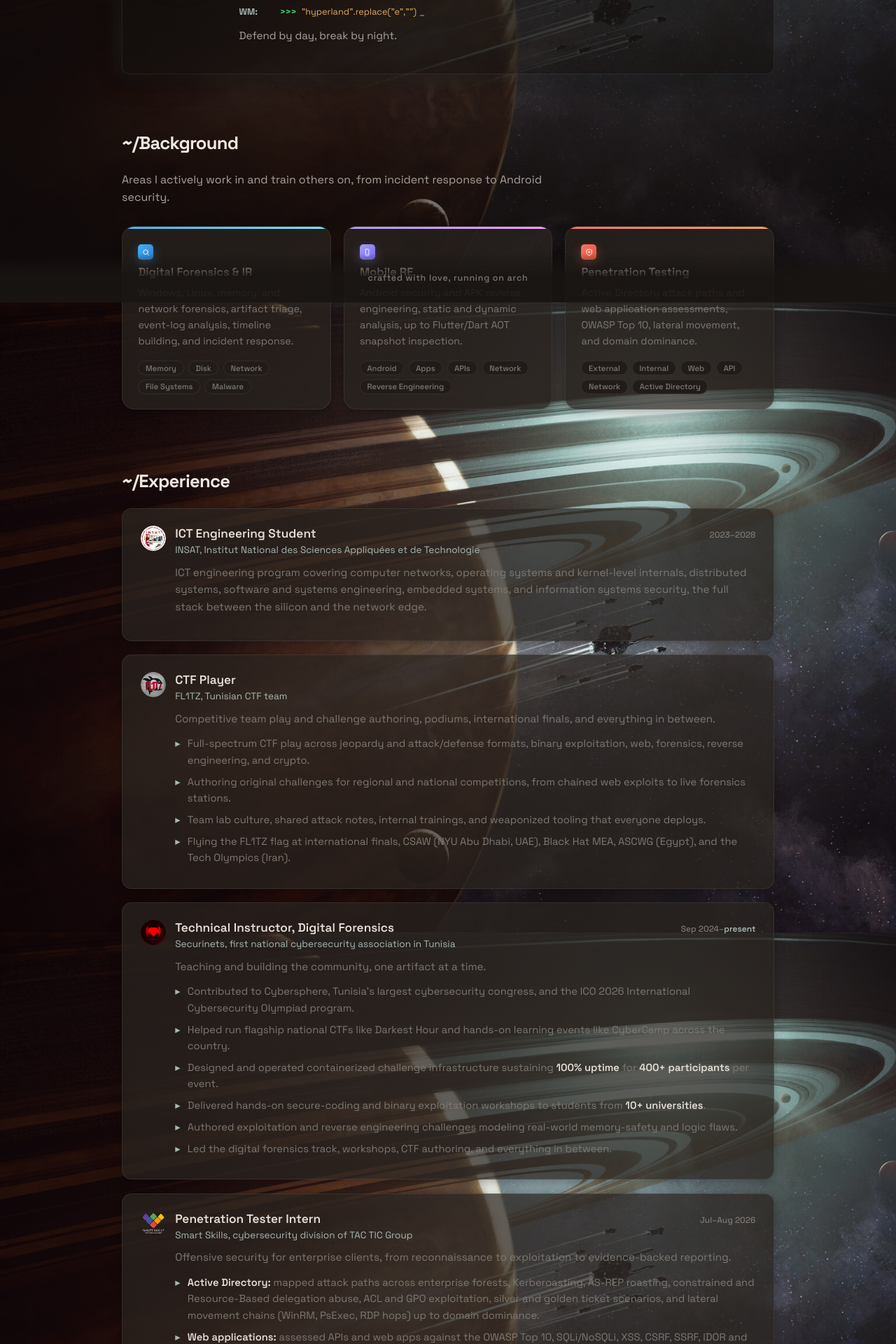
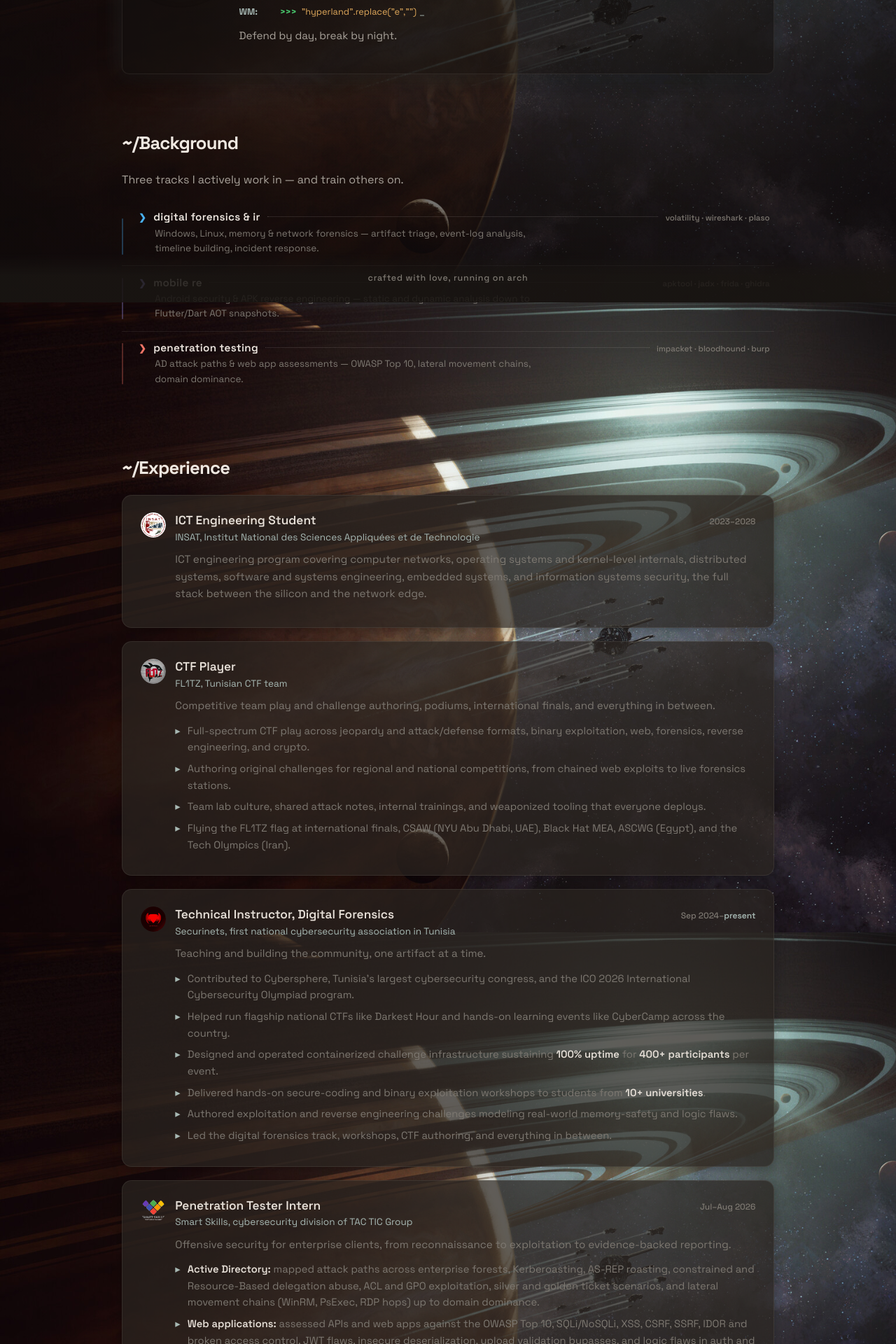
Before and after one commit to 0xZyyz/0xZyyz.github.io, a Jekyll site: the page built from index.html, in a window 1280 px wide. Shown: the part 468-2388 px from the top of the page at 70% size. Built offline with Jekyll 4.4.1, drawn with Linux system fonts in a browser that asks for light colours.

Commit message:
Replace background cards with slim terminal-style track rows

```diff
--- a/index.html
+++ b/index.html
@@ -40,45 +40,36 @@
 
   <section id="arsenal" class="section">
     <h2 class="section__title">~/Background</h2>
-    <p class="section__lede">Areas I actively work in and train others on, from incident response to Android security.</p>
-    <div class="arsenal">
-      <article class="arsenal-card arsenal-card--blue">
-        <span class="arsenal-card__icon" aria-hidden="true">
-          <svg viewBox="0 0 24 24" fill="none" stroke="currentColor" stroke-width="2" stroke-linecap="round" stroke-linejoin="round">
-            <circle cx="11" cy="11" r="7"></circle><line x1="21" y1="21" x2="16.65" y2="16.65"></line>
-          </svg>
-        </span>
-        <h3>Digital Forensics &amp; IR</h3>
-        <p>Windows, Linux, memory, and network forensics, artifact triage, event-log analysis, timeline building, and incident response.</p>
-        <ul class="arsenal-card__tags">
-          <li>Memory</li><li>Disk</li><li>Network</li><li>File Systems</li><li>Malware</li>
-        </ul>
-      </article>
-      <article class="arsenal-card arsenal-card--violet">
-        <span class="arsenal-card__icon" aria-hidden="true">
-          <svg viewBox="0 0 24 24" fill="none" stroke="currentColor" stroke-width="2" stroke-linecap="round" stroke-linejoin="round">
-            <rect x="7" y="2" width="10" height="20" rx="2"></rect><line x1="11" y1="18" x2="13" y2="18"></line>
-          </svg>
-        </span>
-        <h3>Mobile RE</h3>
-        <p>Android security and APK reverse engineering, static and dynamic analysis, up to Flutter/Dart AOT snapshot inspection.</p>
-        <ul class="arsenal-card__tags">
-          <li>Android</li><li>Apps</li><li>APIs</li><li>Network</li><li>Reverse Engineering</li>
-        </ul>
-      </article>
-      <article class="arsenal-card arsenal-card--coral">
-        <span class="arsenal-card__icon" aria-hidden="true">
-          <svg viewBox="0 0 24 24" fill="none" stroke="currentColor" stroke-width="2" stroke-linecap="round" stroke-linejoin="round">
-            <path d="M12 22s8-3.5 8-10V5l-8-3-8 3v7c0 6.5 8 10 8 10z"></path><circle cx="12" cy="11" r="2.5"></circle>
-          </svg>
-        </span>
-        <h3>Penetration Testing</h3>
-        <p>Active Directory attack paths and web application assessments, OWASP Top 10, lateral movement, and domain dominance.</p>
-        <ul class="arsenal-card__tags">
-          <li>External</li><li>Internal</li><li>Web</li><li>API</li><li>Network</li><li>Active Directory</li>
-        </ul>
-      </article>
-    </div>
+    <p class="section__lede">Three tracks I actively work in — and train others on.</p>
+    <ul class="tracks">
+      <li class="track track--blue">
+        <div class="track__head">
+          <span class="track__mark" aria-hidden="true">❯</span>
+          <h3>digital forensics &amp; ir</h3>
+          <span class="track__lead" aria-hidden="true"></span>
+          <span class="track__tools">volatility · wireshark · plaso</span>
+        </div>
+        <p class="track__desc">Windows, Linux, memory &amp; network forensics — artifact triage, event-log analysis, timeline building, incident response.</p>
+      </li>
+      <li class="track track--violet">
+        <div class="track__head">
+          <span class="track__mark" aria-hidden="true">❯</span>
+          <h3>mobile re</h3>
+          <span class="track__lead" aria-hidden="true"></span>
+          <span class="track__tools">apktool · jadx · frida · ghidra</span>
+        </div>
+        <p class="track__desc">Android security &amp; APK reverse engineering — static and dynamic analysis down to Flutter/Dart AOT snapshots.</p>
+      </li>
+      <li class="track track--coral">
+        <div class="track__head">
+          <span class="track__mark" aria-hidden="true">❯</span>
+          <h3>penetration testing</h3>
+          <span class="track__lead" aria-hidden="true"></span>
+          <span class="track__tools">impacket · bloodhound · burp</span>
+        </div>
+        <p class="track__desc">AD attack paths &amp; web app assessments — OWASP Top 10, lateral movement chains, domain dominance.</p>
+      </li>
+    </ul>
   </section>
 
   <section id="experience" class="section">
--- a/style.css
+++ b/style.css
@@ -670,85 +670,109 @@
 
 .section__lede { margin: 0 0 1.75rem; color: var(--text-secondary); max-width: 60ch; }
 
-/* ---- arsenal ---- */
-.arsenal {
-  display: grid;
-  grid-template-columns: repeat(auto-fit, minmax(250px, 1fr));
-  gap: 1.1rem;
-}
-
-.arsenal-card {
-  position: relative;
-  overflow: hidden;
-  background: var(--panel);
-  border: 1px solid var(--line);
-  border-radius: 18px;
-  padding: 1.5rem 1.4rem 1.3rem;
-  box-shadow: var(--shadow);
-  backdrop-filter: blur(8px);
-  -webkit-backdrop-filter: blur(8px);
-  transition: transform 0.2s ease, box-shadow 0.2s ease, border-color 0.2s ease;
-}
-
-.arsenal-card::before {
-  content: '';
-  position: absolute;
-  inset: 0 0 auto 0;
-  height: 3px;
-  border-radius: 18px 18px 0 0;
-}
-
-.arsenal-card--blue::before { background: linear-gradient(90deg, #49b1f5, #7ee0f5); }
-.arsenal-card--violet::before { background: linear-gradient(90deg, #a49cfd, #f49cfd); }
-.arsenal-card--coral::before { background: linear-gradient(90deg, #f47466, #f6a15c); }
-
-.arsenal-card:hover {
-  transform: translateY(-4px);
-  box-shadow: var(--shadow-lg);
-  border-color: transparent;
-  box-shadow: 0 8px 32px rgba(0, 0, 0, 0.4), 0 0 24px var(--card-glow, rgba(137, 180, 250, 0.18));
-}
-
-.arsenal-card--blue   { --card-glow: rgba(73, 177, 245, 0.28); }
-.arsenal-card--violet { --card-glow: rgba(164, 156, 253, 0.28); }
-.arsenal-card--coral  { --card-glow: rgba(244, 116, 102, 0.28); }
-
-.arsenal-card__icon {
-  display: inline-flex;
-  width: 1.35rem;
-  height: 1.35rem;
-  align-items: center;
-  justify-content: center;
-  border-radius: 5px;
-  color: #fff;
-  margin-bottom: 0.45rem;
-}
-
-.arsenal-card__icon svg { width: 0.7rem; height: 0.7rem; }
-
-.arsenal-card--blue .arsenal-card__icon { background: linear-gradient(135deg, #49b1f5, #2a7fd4); box-shadow: 0 6px 16px rgba(73, 177, 245, 0.35); }
-.arsenal-card--violet .arsenal-card__icon { background: linear-gradient(135deg, #a49cfd, #7c6cf0); box-shadow: 0 6px 16px rgba(164, 156, 253, 0.35); }
-.arsenal-card--coral .arsenal-card__icon { background: linear-gradient(135deg, #f47466, #e2583b); box-shadow: 0 6px 16px rgba(244, 116, 102, 0.35); }
-
-.arsenal-card h3 { margin: 0 0 0.5rem; font: 600 1.02rem var(--mono); }
-.arsenal-card > p { margin: 0 0 1rem; color: var(--muted); font-size: 0.9rem; }
-
-.arsenal-card__tags {
+/* ---- background: track rows ---- */
+.tracks {
   list-style: none;
   margin: 0;
   padding: 0;
-  display: flex;
-  flex-wrap: wrap;
-  gap: 0.4rem;
 }
 
-.arsenal-card__tags li {
-  padding: 0.14rem 0.6rem;
-  border-radius: 999px;
-  font: 500 0.7rem var(--mono);
+.track {
+  --tc: var(--accent);
+  position: relative;
+  padding: 0.85rem 0.4rem 0.85rem 1.5rem;
+  border-bottom: 1px solid var(--line);
+}
+
+.track:first-child { padding-top: 0.2rem; }
+.track:last-child { border-bottom: none; }
+
+.track--blue   { --tc: #49b1f5; }
+.track--violet { --tc: #a49cfd; }
+.track--coral  { --tc: #f47466; }
+
+.track::before {
+  content: '';
+  position: absolute;
+  left: 0;
+  top: 18%;
+  bottom: 18%;
+  width: 2px;
+  border-radius: 2px;
+  background: var(--tc);
+  opacity: 0.3;
+  transition: opacity 0.25s ease, box-shadow 0.25s ease, top 0.25s ease, bottom 0.25s ease;
+}
+
+.track:hover::before {
+  opacity: 1;
+  top: 8%;
+  bottom: 8%;
+  box-shadow: 0 0 12px var(--tc);
+}
+
+.track__head {
+  display: flex;
+  align-items: baseline;
+  gap: 0.65rem;
+}
+
+.track__mark {
+  font: 700 0.8rem var(--mono);
+  color: var(--tc);
+  transition: transform 0.25s ease, text-shadow 0.25s ease;
+}
+
+.track:hover .track__mark {
+  transform: translateX(3px);
+  text-shadow: 0 0 10px var(--tc);
+}
+
+.track h3 {
+  margin: 0;
+  font: 600 0.95rem var(--mono);
+  letter-spacing: 0.02em;
+  color: var(--text-heading);
+}
+
+.track__lead {
+  flex: 1;
+  min-width: 1.5rem;
+  align-self: center;
+  height: 0;
+  border-bottom: 1px dotted rgba(239, 232, 225, 0.22);
+  transition: border-color 0.25s ease;
+}
+
+.track:hover .track__lead { border-color: rgba(239, 232, 225, 0.38); }
+
+.track__tools {
+  font: 500 0.72rem var(--mono);
   color: var(--muted);
-  border: 1px solid var(--line);
-  background: var(--panel-solid);
+  white-space: nowrap;
+  overflow: hidden;
+  text-overflow: ellipsis;
+  max-width: 45%;
+  transition: color 0.25s ease;
+}
+
+.track:hover .track__tools { color: var(--text-secondary); }
+
+.track__desc {
+  margin: 0.2rem 0 0;
+  padding-left: calc(0.8rem + 0.65rem); /* align under h3 */
+  color: var(--muted);
+  font-size: 0.84rem;
+  max-width: 68ch;
+  transition: color 0.25s ease;
+}
+
+.track:hover .track__desc { color: var(--text-secondary); }
+
+@media (max-width: 640px) {
+  .track__head { flex-wrap: wrap; row-gap: 0.15rem; }
+  .track__lead { display: none; }
+  .track__tools { max-width: 100%; flex-basis: 100%; padding-left: calc(0.8rem + 0.65rem); order: 3; }
 }
 
 /* ---- experience ---- */
```
